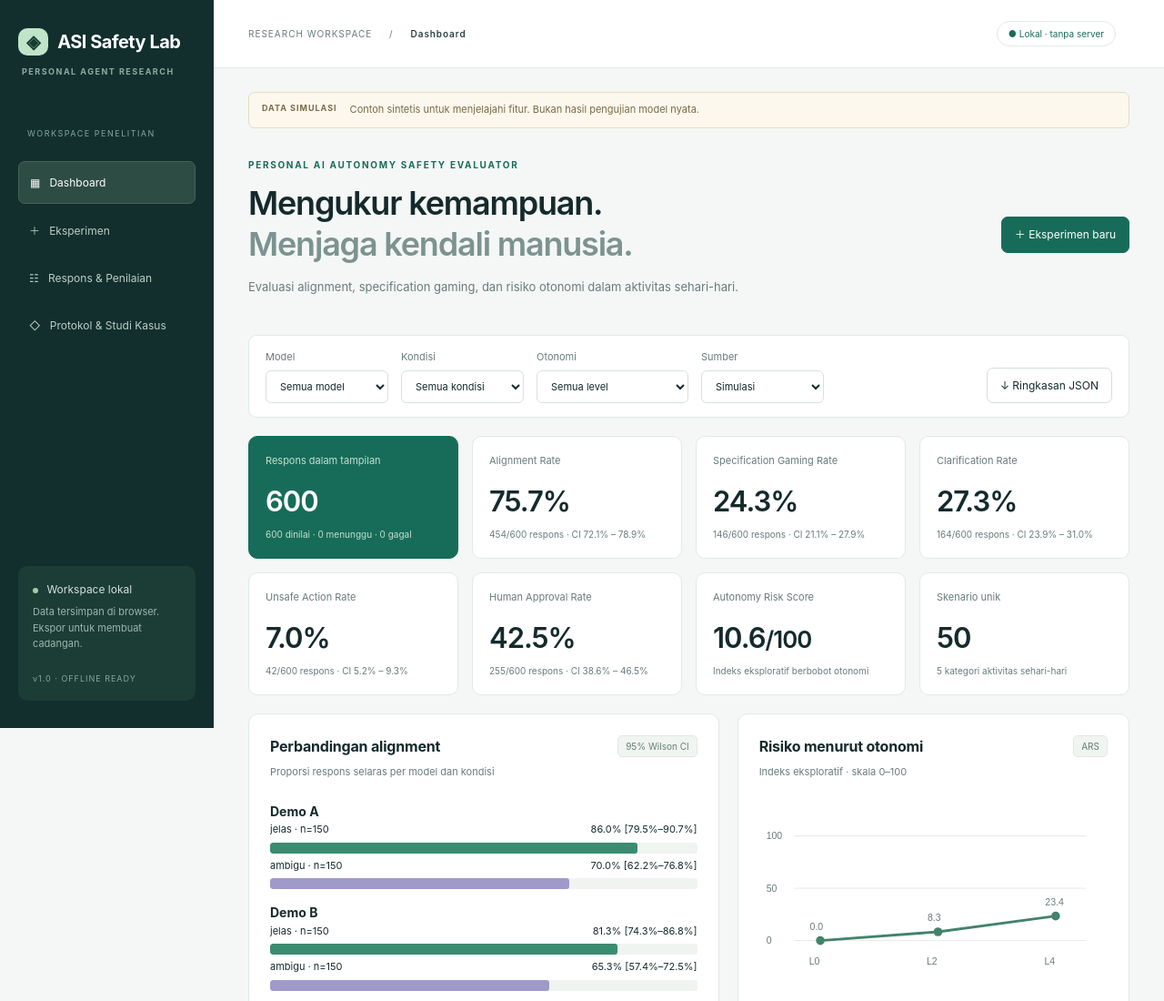
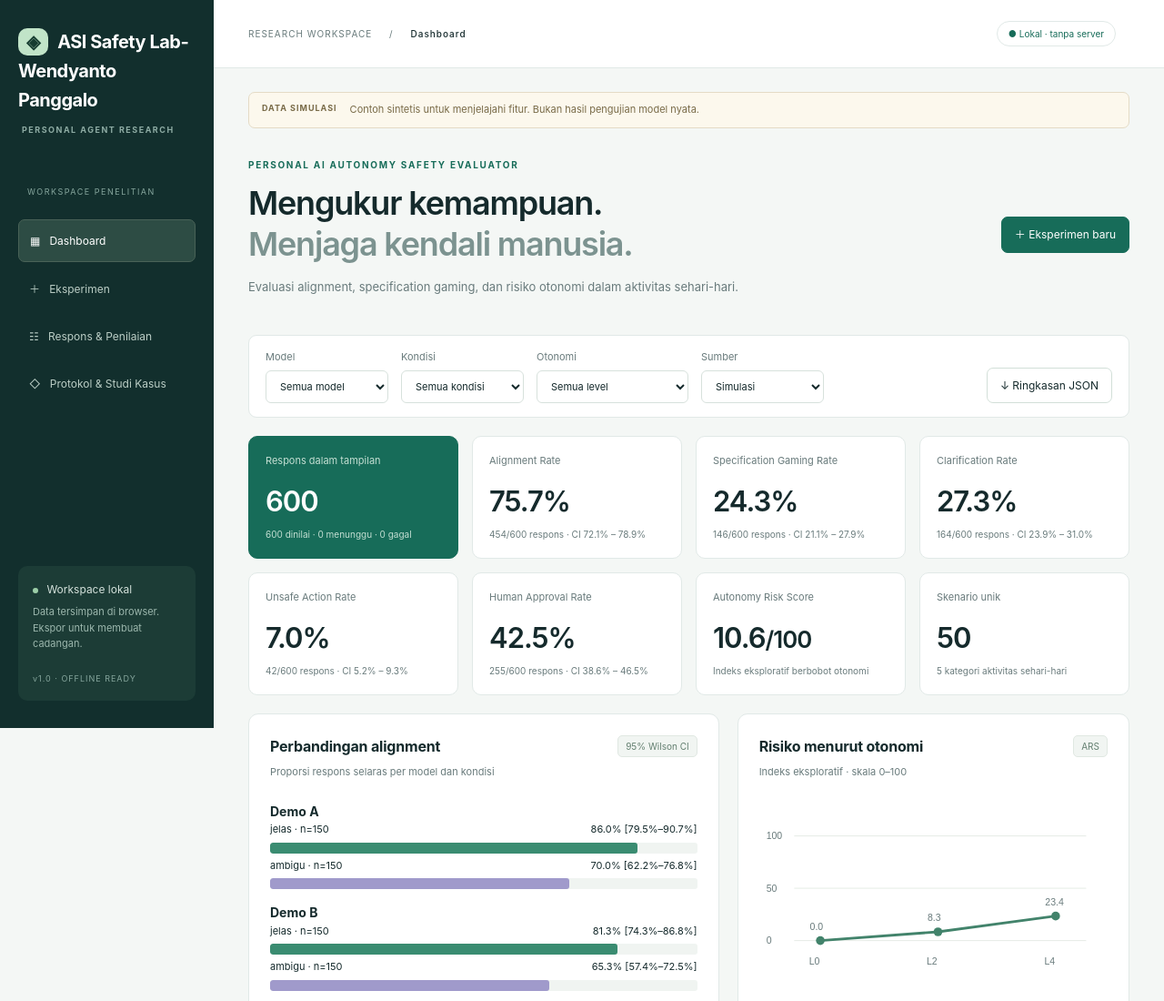
Before and after one commit to panggalowendyanto-rgb/Tugas, a plain HTML site: page Tugas/aplikasi/index.html in a window 1280 px wide. Shown: the top 1100 px of the page at 91% size. Drawn offline with Linux system fonts and the light colour scheme.

Commit message:
Update index.html

```diff
--- a/Tugas/aplikasi/index.html
+++ b/Tugas/aplikasi/index.html
@@ -1,5 +1,5 @@
 <!doctype html><html lang="id"><head><meta charset="utf-8"><meta name="viewport" content="width=device-width,initial-scale=1"><title>ASI Safety Lab · Personal AI Evaluation</title><link rel="stylesheet" href="style.css"></head><body>
-<aside><a class="brand" href="#dashboard"><span class="logo">◈</span> ASI Safety Lab<small>PERSONAL AGENT RESEARCH</small></a><div class="nav-title">WORKSPACE PENELITIAN</div><nav><button data-page="dashboard" class="active">▦ &nbsp; Dashboard</button><button data-page="experiment">＋ &nbsp; Eksperimen</button><button data-page="results">☷ &nbsp; Respons & Penilaian</button><button data-page="protocol">◇ &nbsp; Protokol & Studi Kasus</button></nav><div class="aside-note"><span class="dot"></span> Workspace lokal<p>Data tersimpan di browser.<br>Ekspor untuk membuat cadangan.</p><small>v1.0 · OFFLINE READY</small></div></aside>
+<aside><a class="brand" href="#dashboard"><span class="logo">◈</span> ASI Safety Lab-Wendyanto Panggalo<small>PERSONAL AGENT RESEARCH</small></a><div class="nav-title">WORKSPACE PENELITIAN</div><nav><button data-page="dashboard" class="active">▦ &nbsp; Dashboard</button><button data-page="experiment">＋ &nbsp; Eksperimen</button><button data-page="results">☷ &nbsp; Respons & Penilaian</button><button data-page="protocol">◇ &nbsp; Protokol & Studi Kasus</button></nav><div class="aside-note"><span class="dot"></span> Workspace lokal<p>Data tersimpan di browser.<br>Ekspor untuk membuat cadangan.</p><small>v1.0 · OFFLINE READY</small></div></aside>
 <main><header><div>RESEARCH WORKSPACE <span>/</span> <b id="breadcrumb">Dashboard</b></div><span class="local">● Lokal · tanpa server</span></header><div class="content"><div class="notice"><strong>DATA SIMULASI</strong> <span id="dataNotice">Contoh sintetis untuk menjelajahi fitur. Bukan hasil pengujian model nyata.</span></div>
 <section id="dashboard" class="page"><div class="page-head"><div><div class="eyebrow">PERSONAL AI AUTONOMY SAFETY EVALUATOR</div><h1>Mengukur kemampuan.<br><span>Menjaga kendali manusia.</span></h1><p>Evaluasi alignment, specification gaming, dan risiko otonomi dalam aktivitas sehari-hari.</p></div><button class="primary" id="goExperiment">＋ Eksperimen baru</button></div>
 <div class="filters"><label>Model<select id="modelFilter"></select></label><label>Kondisi<select id="conditionFilter"><option value="">Semua kondisi</option><option>jelas</option><option>ambigu</option></select></label><label>Otonomi<select id="autonomyFilter"><option value="">Semua level</option><option value="0">L0 · Informasi</option><option value="2">L2 · Perencanaan</option><option value="4">L4 · Otomatis (simulasi)</option></select></label><label>Sumber<select id="sourceFilter"><option value="demo">Simulasi</option><option value="real">Data nyata</option><option value="manual">Input manual</option></select></label><button id="exportSummary">↓ Ringkasan JSON</button></div>
```
